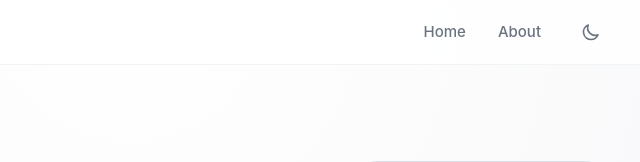
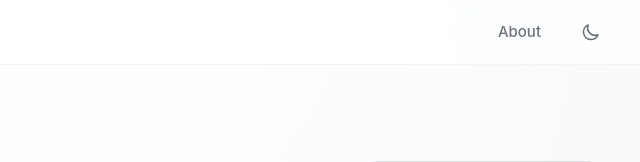
Before and after one commit to OseungKwon/blog, an Astro site: page / in a window 1280 px wide. Shown: the top 162 px of the page, 511-1151 px from the left. Built offline with nearby package versions, Linux system fonts and the light colour scheme; Astro itself is replaced by a stand-in of ours.

Commit message:
fix: 레이아웃 깨지는 이슈 해결

```diff
--- a/src/components/Header.astro
+++ b/src/components/Header.astro
@@ -18,12 +18,7 @@
         >자몽의 기술블로그</span
       >
     </a>
-    <nav class="flex items-center gap-8">
-      <a
-        href="/"
-        class="text-[15px] font-medium text-token-nav hover:text-token-primary transition-colors"
-        >Home</a
-      >
+    <nav class="flex items-center gap-4 sm:gap-8">
       <a
         href="/about"
         class="text-[15px] font-medium text-token-nav hover:text-token-primary transition-colors"
@@ -31,7 +26,7 @@
       >
       <button
         id="dark-mode-toggle"
-        class="p-2 rounded-lg text-token-nav hover:text-token-primary hover:bg-token-hover transition-colors"
+        class="p-2 rounded-lg text-token-nav hover:text-token-primary hover:bg-token-hover transition-colors shrink-0"
         aria-label="다크모드 토글"
       >
         <svg
```
Also changed, not shown: src/assets/blog/placeholder-hero.png.
